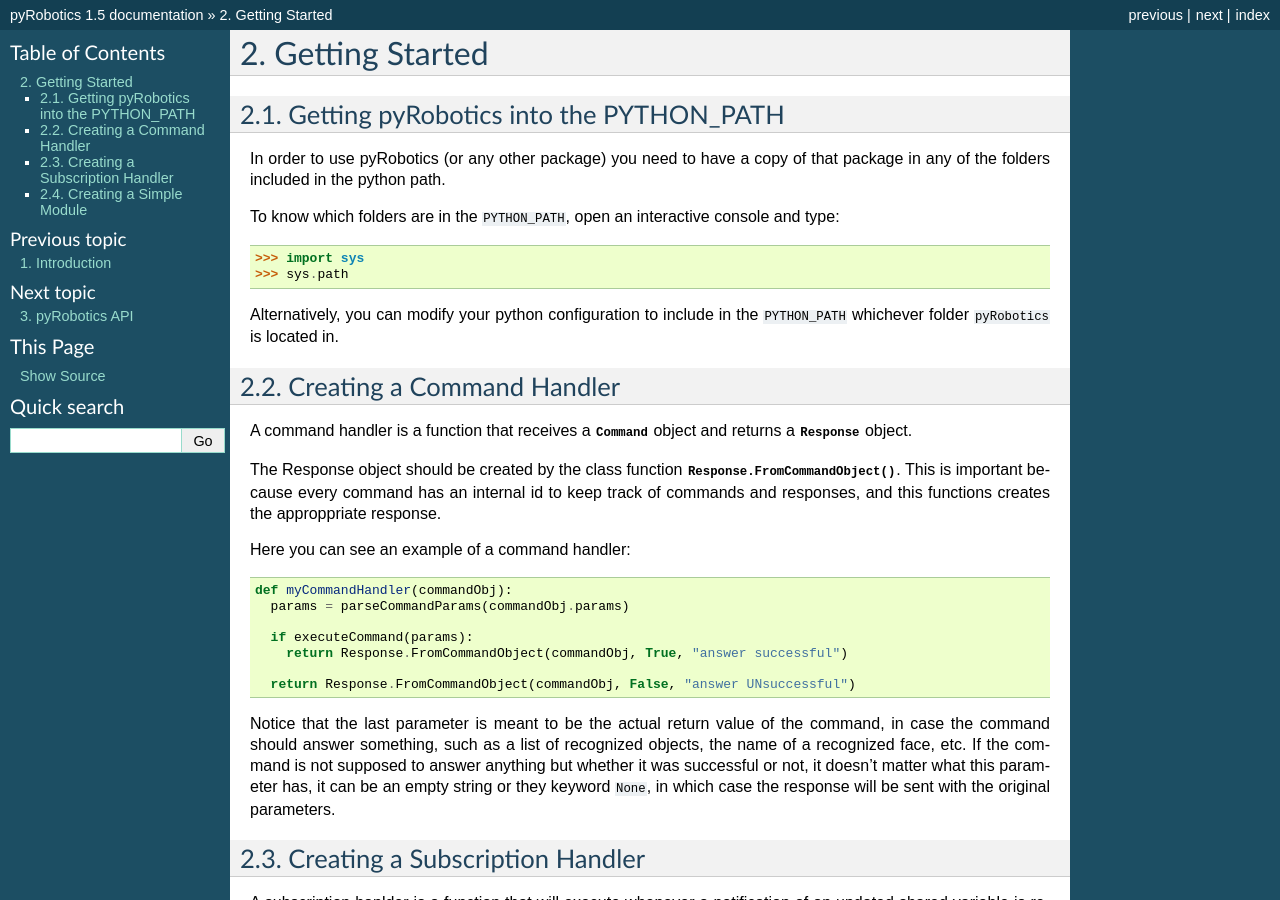
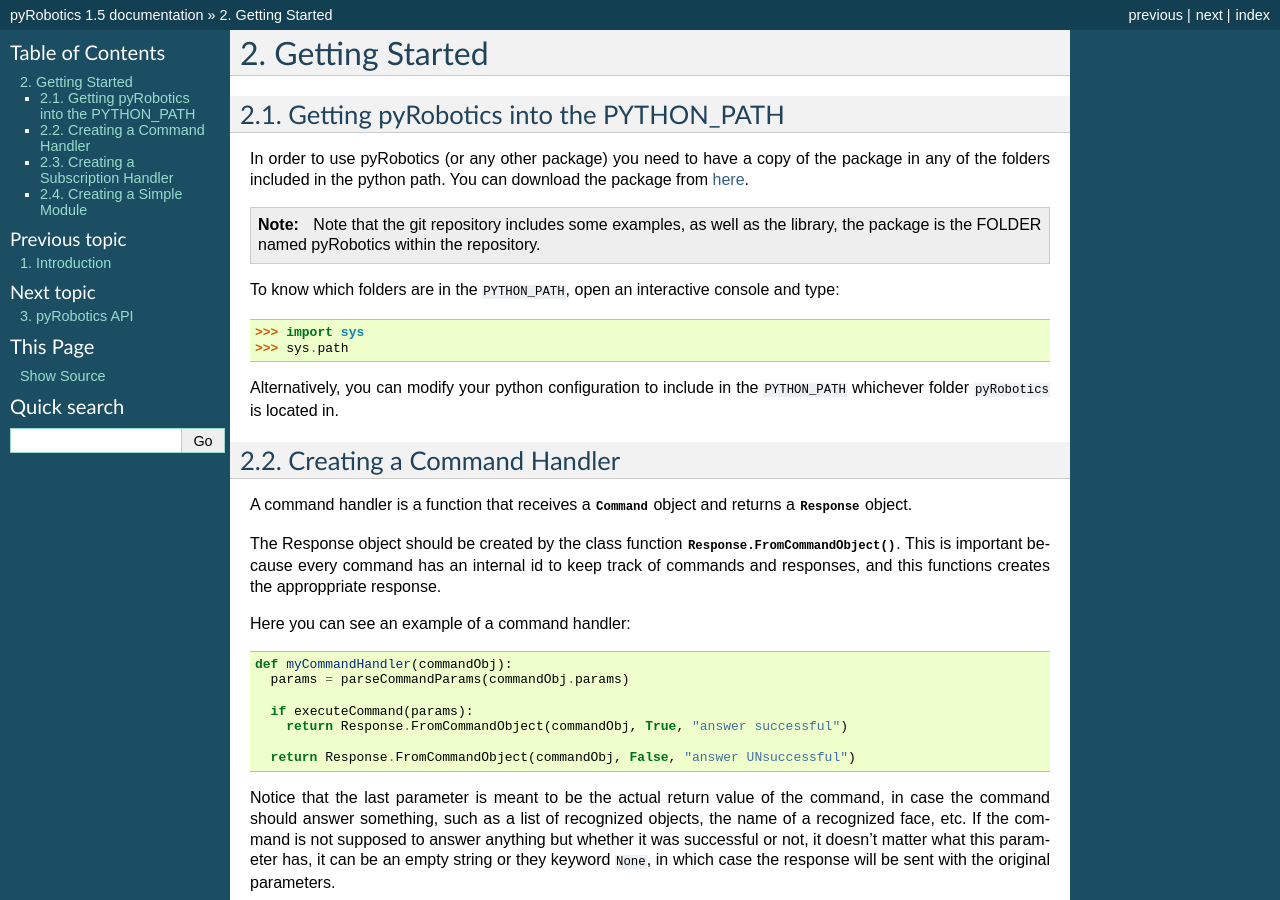
Before and after one commit to BioRoboticsUNAM/pyRobotics, a Sphinx documentation site: the page built from docs/source/gettingStarted.rst, in a window 1280 px wide and 900 px high. Built offline with Sphinx 7.4.7, drawn with Linux system fonts in a browser that asks for light colours.

```diff
--- a/docs/source/gettingStarted.rst
+++ b/docs/source/gettingStarted.rst
@@ -5,8 +5,14 @@
 Getting pyRobotics into the PYTHON_PATH
 ---------------------------------------
 
-In order to use pyRobotics (or any other package) you need to have a copy of that package
-in any of the folders included in the python path.
+In order to use pyRobotics (or any other package) you need to have a copy of the package
+in any of the folders included in the python path. You can download the package from
+`here <http://github.com/BioRoboticsUNAM/pyRobotics>`_.
+
+.. note::
+
+  Note that the git repository includes some examples, as well as the library, the package is the FOLDER named pyRobotics
+  within the repository.
 
 To know which folders are in the ``PYTHON_PATH``, open an interactive console and type:
 
```
Also changed, not shown: README.md (+4 -0 lines), LICENSE.txt (added), 5 other files.
